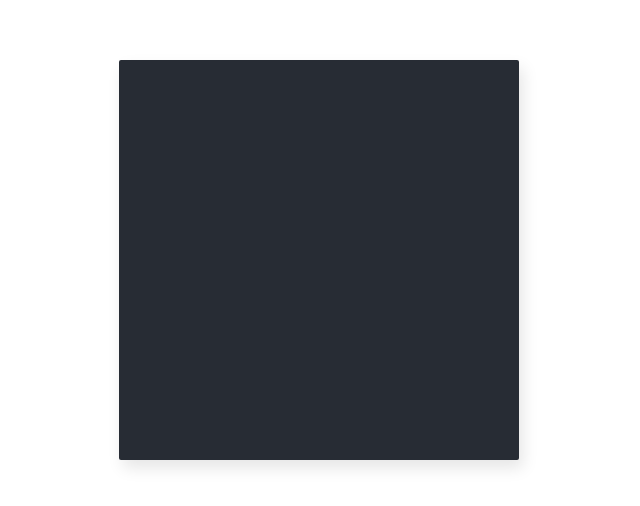
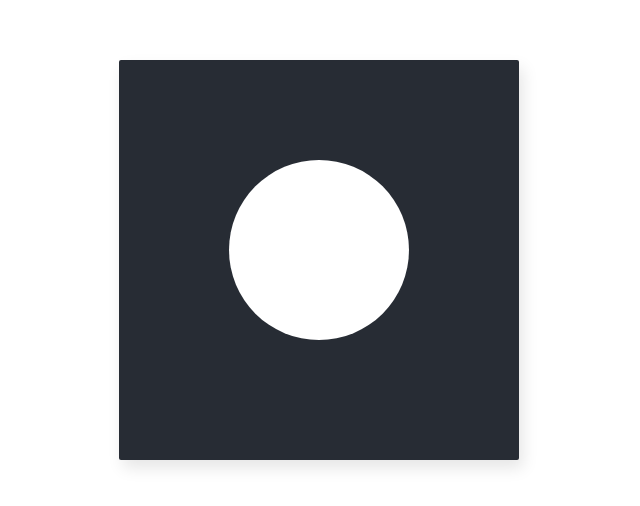
Before and after one commit to langevinj/100DaysOfCSS, a Vue app: page / in a window 1280 px wide. Shown: the part 140-646 px from the top of the page, without its empty margins (321-961 px from the left). Built offline with nearby package versions, Linux system fonts and the light colour scheme.

Commit message:
Created base circle.

```diff
--- a/src/components/Day2.vue
+++ b/src/components/Day2.vue
@@ -1,5 +1,6 @@
 <template>
-
+    <div class="circle">
+    </div>
 </template>
 
 <script>
@@ -7,5 +8,13 @@
 </script>
 
 <style scoped>
-
+    .circle {
+        height: 180px;
+        width: 180px;
+        border-radius: 50%;
+        background-color: white;
+        position: absolute;
+        margin-top: -100px;
+        margin-left: -90px;
+    }
 </style>
```
